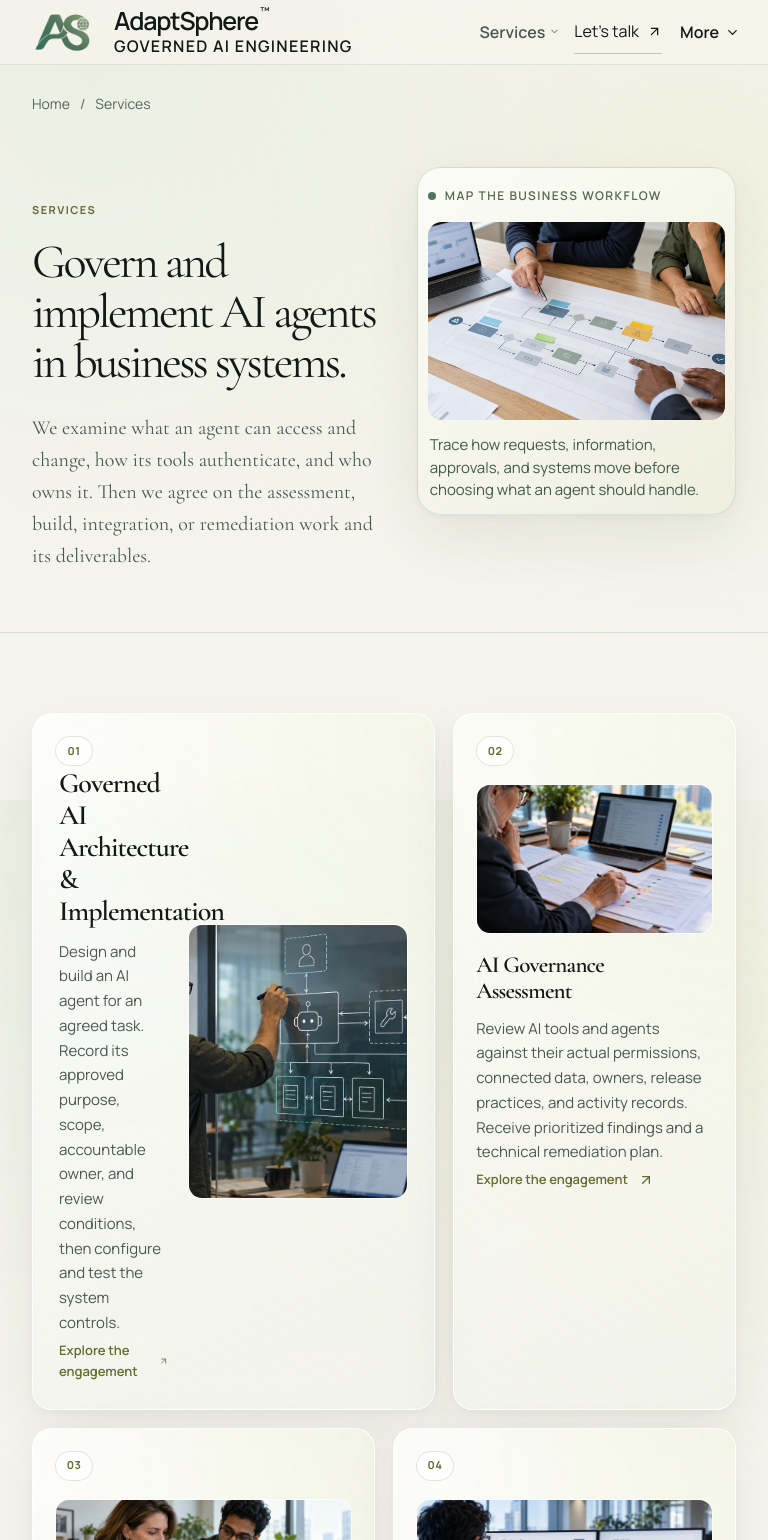
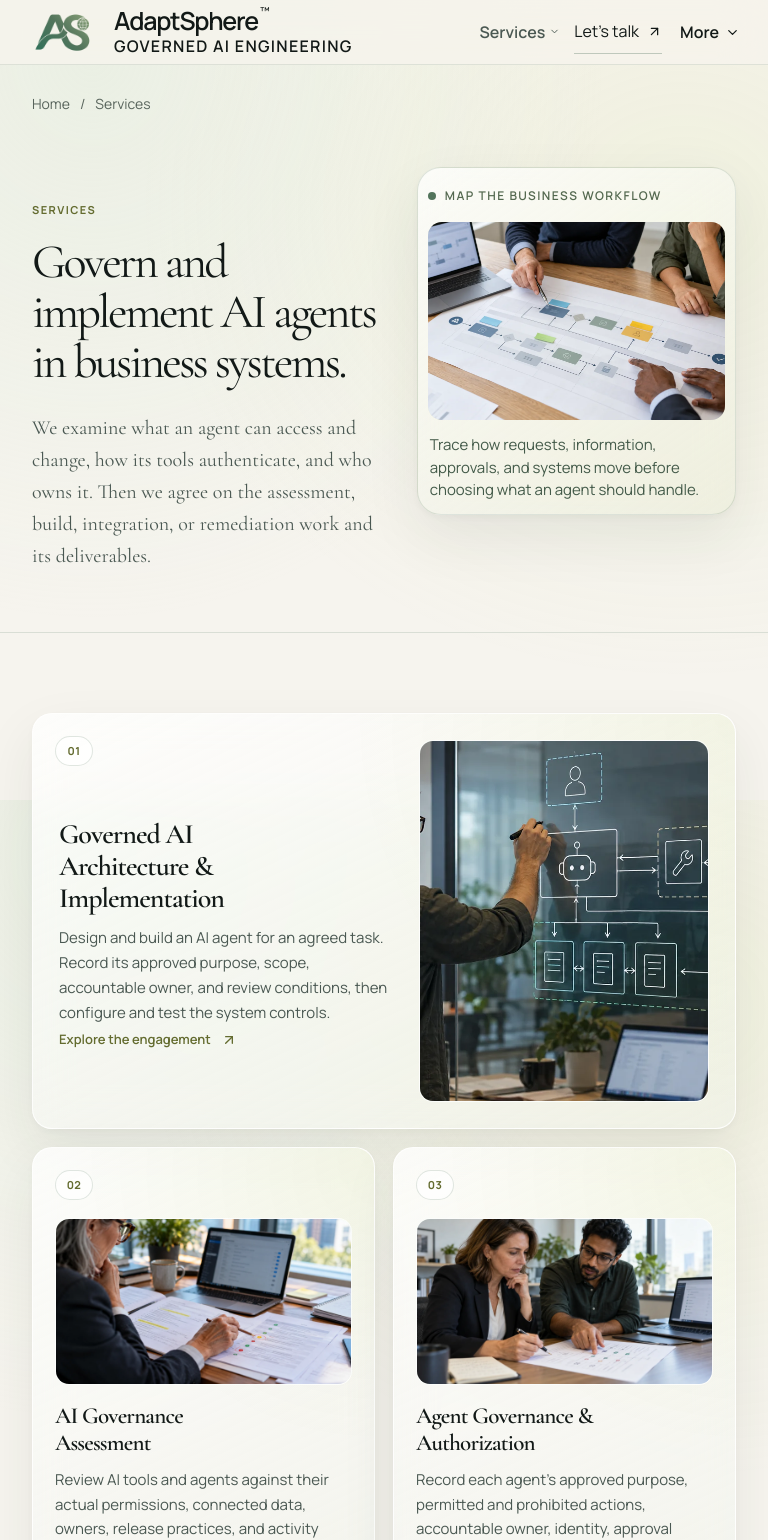
Before and after one commit to sougataroy-architect/adaptsphere-website, a Next.js app in the folder app/: page /services in a window 768 px wide. Shown: the top 1540 px of the page. Built offline with nearby package versions, Linux system fonts and the light colour scheme.

Commit message:
Fix tablet service grid alignment

```diff
--- a/app/src/app/modern.css
+++ b/app/src/app/modern.css
@@ -353,6 +353,11 @@ html[data-scroll-motion="ready"] [data-scroll-reveal].is-visible {
   .service-grid > .service-card:nth-child(n + 3) { grid-column: span 6; }
 }
 
+@media (max-width: 900px) and (min-width: 768px) {
+  .service-grid > .service-card:first-child { grid-column: span 12; }
+  .service-grid > .service-card:nth-child(2) { grid-column: span 6; }
+}
+
 @media (max-width: 767px) {
   body { background-attachment: scroll; }
   .home-network { inset: 8% -20% 18% 12%; opacity: .36; }
```
